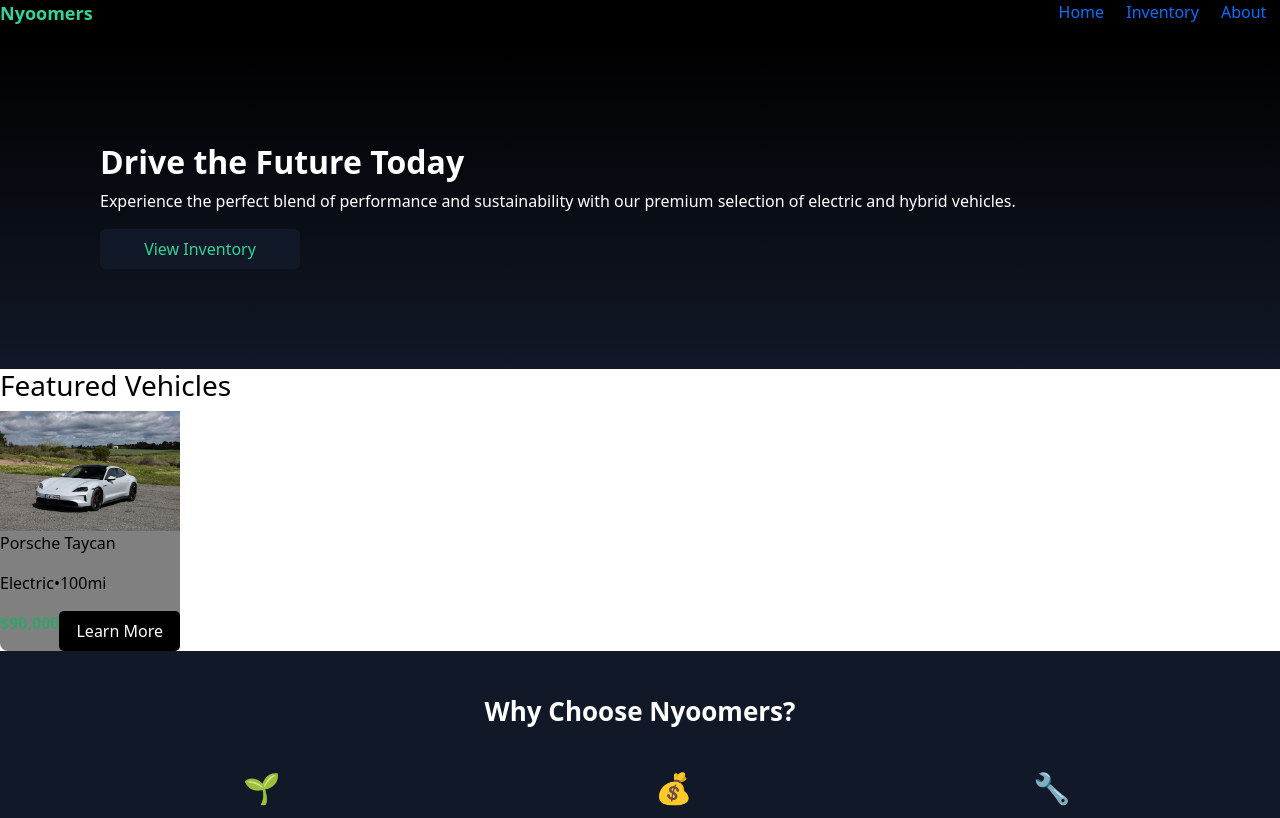
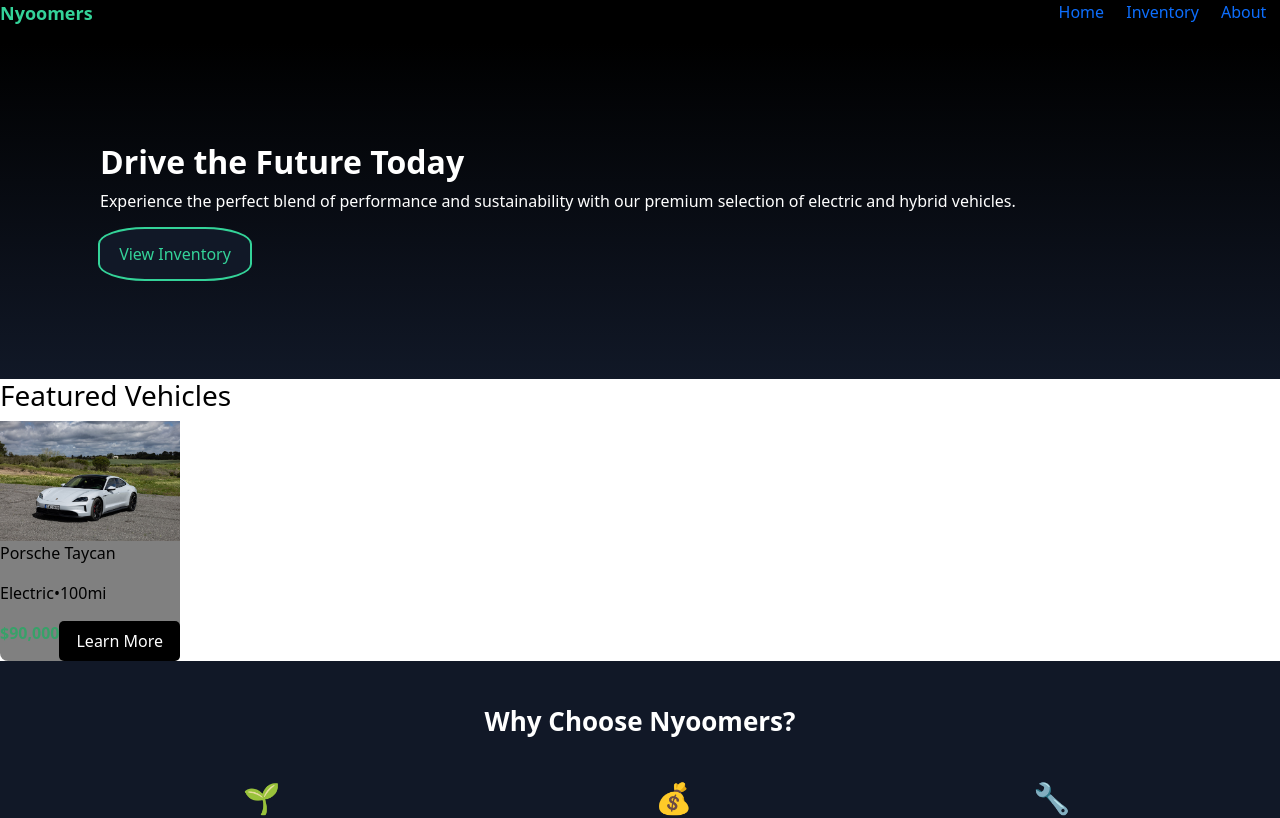
Before and after one commit to kimbencinas/Nyoomers, a React (Vite) app in the folder client/: page / in a window 1280 px wide. Shown: the top 818 px of the page. Built offline with nearby package versions, Linux system fonts and the light colour scheme.

Commit message:
fix styling for homepage button

```diff
--- a/client/src/styles/App.css
+++ b/client/src/styles/App.css
@@ -38,7 +38,16 @@ html, body {
 .inventory-button {
   background-color: #111827;
   color: #34D399;
-  width: 200px;
+  width: 150px;
+  height: 50px;
+  padding: 12px;
+  outline: 2px solid #34D399;
+  border-radius: 30%;
+}
+
+.inventory-button:hover {
+  background-color: #34D399;
+  color: #111827;
 }
 
 .contact {
```
